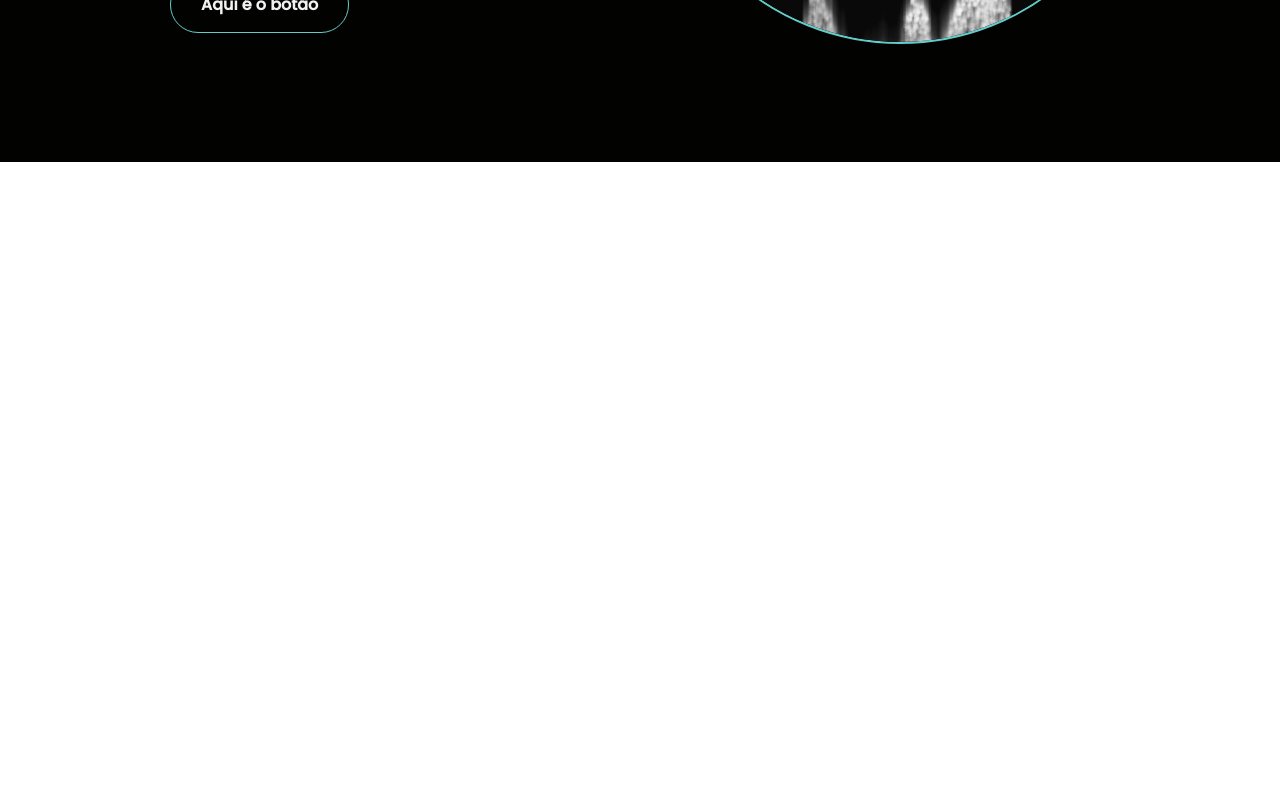
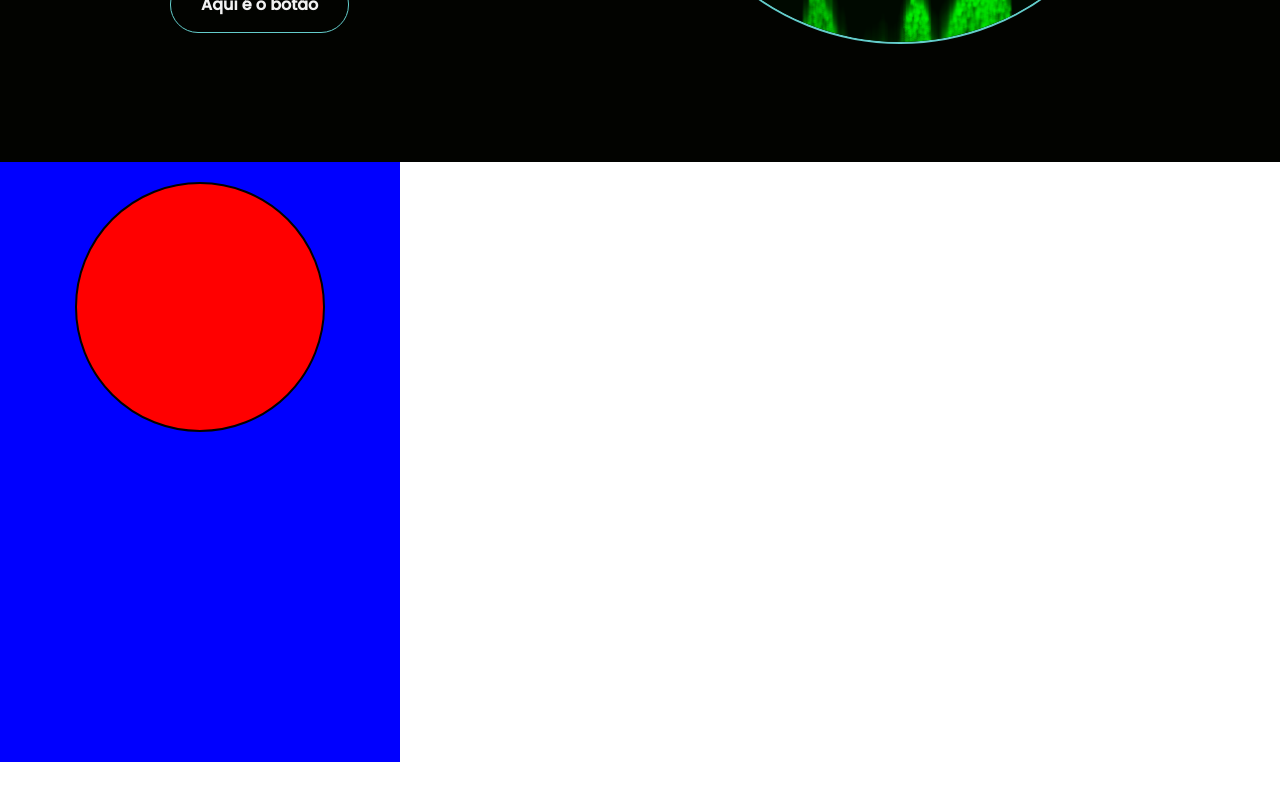
Before and after one commit to retr0lbb/New-portiflio, a React (Vite) app: page / in a window 1280 px wide. Shown: the part 638-1438 px from the top of the page. Built offline with nearby package versions, Linux system fonts and the light colour scheme.

Commit message:
version 1.0.2

```diff
--- a/src/App.jsx
+++ b/src/App.jsx
@@ -2,6 +2,7 @@ import Card from "./components/Card"
 import Header from "./components/Header"
 import './App.css'
 import Photo from "./components/Photo"
+import Bcard from "./components/Business-Card"
 
 function App() {
 
@@ -12,7 +13,10 @@ function App() {
       <Card/>
       <Photo />
     </main>
-    <section class="otavio"></section>
+    <section class="otavio">
+
+      <Bcard/>
+    </section>
     </>
   )
 }
--- /dev/null
+++ b/src/components/Business-Card/Business-card.module.css
@@ -0,0 +1,18 @@
+.foto{
+    width: 250px;
+    height: 250px;
+    background-color: red;
+    border: 2px solid #020300;
+    margin-top: 20px;
+    border-radius: 50%;
+    box-shadow: none;
+}
+.wrapper{
+    display: flex;
+    flex-direction: column;
+    align-items: center;
+    justify-content: baseline;
+    width: 400px;
+    height: 600px;
+    background-color: blue;
+}
--- a/src/components/Business-Card/index.jsx
+++ b/src/components/Business-Card/index.jsx
@@ -1,11 +1,10 @@
-
-
-
+import React from "react";
+import style from "./Business-card.module.css"
 const Bcard = () => {
 
     return(
-        <div>
-            <div><img src="../../assets/test.png" alt="" /></div>
+        <div className={style.wrapper}>
+            <div className={style.foto}></div>
             <div></div>
         </div>
     );
--- a/src/components/Card/card.module.css
+++ b/src/components/Card/card.module.css
@@ -2,7 +2,9 @@ section{
     width: 40%;
 
 }
-
+button{
+    cursor: pointer;
+}
 .container{
 
     flex-direction: column;
--- a/src/components/Card/index.jsx
+++ b/src/components/Card/index.jsx
@@ -9,7 +9,7 @@ const Card = () =>{
                 <p>Hello.<br/> I'm Henrique, the<br/> <strong>Web Developer</strong></p>
             </div>
             <div>
-                <button>Aqui é o botão</button>
+                <button><a>Aqui é o botão</a></button>
             </div>
         </section>
     )
--- a/src/components/Photo/index.jsx
+++ b/src/components/Photo/index.jsx
@@ -11,14 +11,20 @@ const Photo = () =>{
 
         image.addEventListener("load", ()=> {
 
+
             var canvas = refContainer.current;
+
             canvas.height = 500;
             canvas.width = 500;
             var ctx = canvas.getContext("2d");
             ctx.imageSmoothingEnabled = true
             ctx.drawImage(image, 0, 0, canvas.width, canvas.height);
+
             const pixels = ctx.getImageData(0,0, canvas.width, canvas.height);
+
+
             ctx.clearRect(0,0,canvas.width,canvas.height);
+
 
             let particlesArray = [];
             const numberOfParticles = 7000;
@@ -76,7 +82,7 @@ const Photo = () =>{
                 }
                 draw(){
                     ctx.beginPath();
-                    ctx.fillStyle = 'white';
+                    ctx.fillStyle = 'lime';
                     ctx.arc(this.x, this.y, this.size, 0, Math.PI *2 );
                     ctx.fill();
                 }
```
